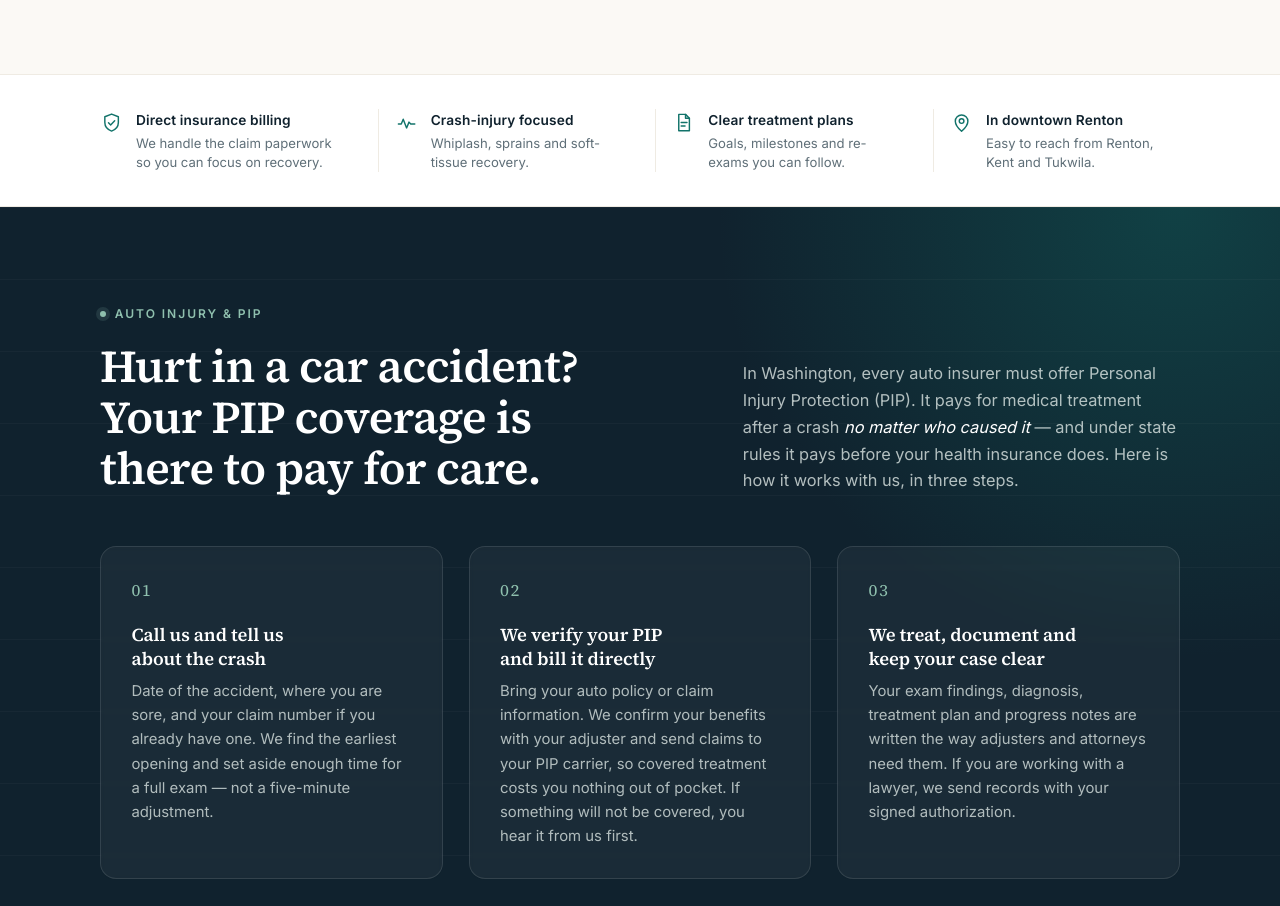
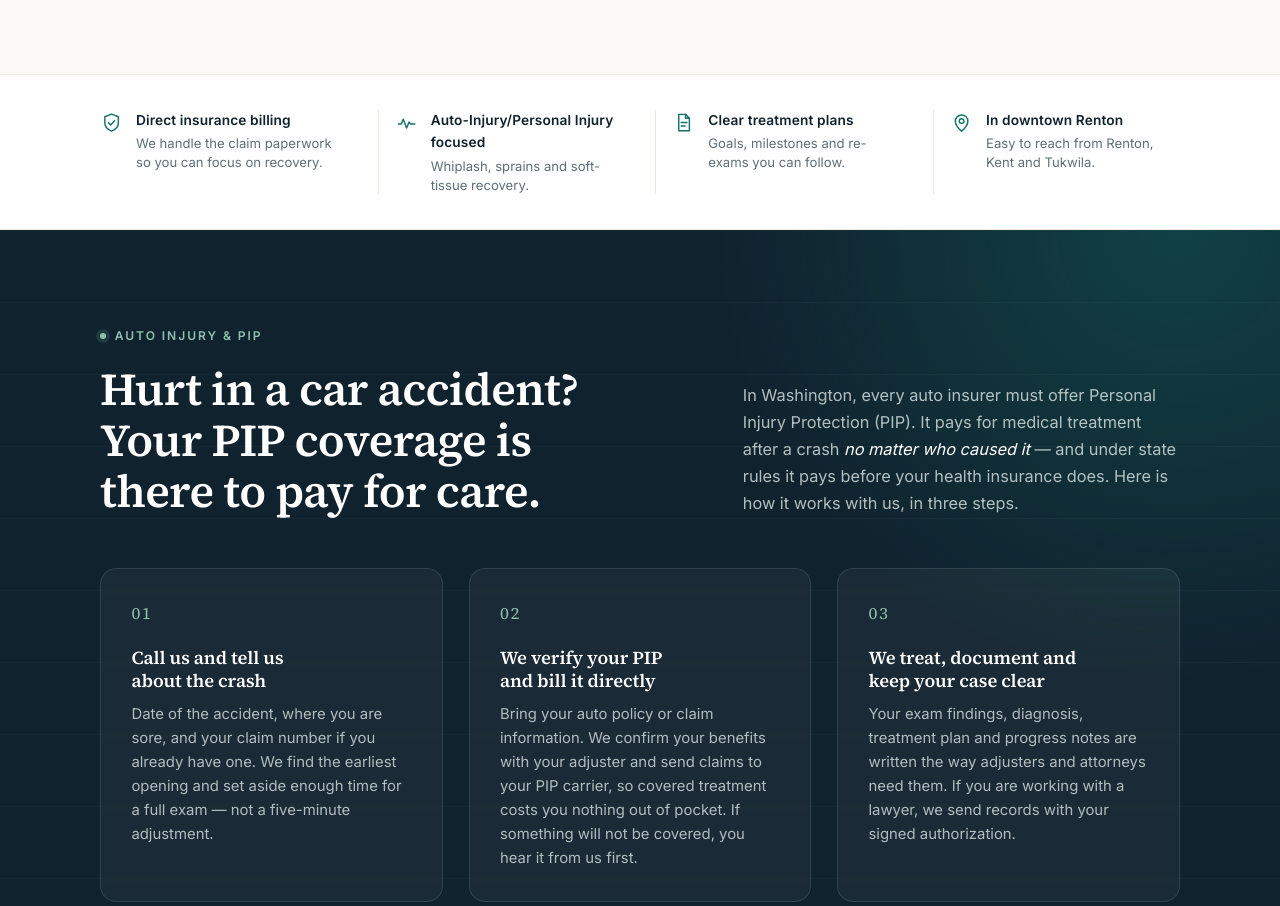
Before and after one commit to therapeakchiro-coder/therapeakchiro, a plain HTML site: page index.html in a window 1280 px wide. Shown: the part 865-1771 px from the top of the page. Drawn offline with Linux system fonts and the light colour scheme.

Commit message:
Trust strip: rename Crash-injury focused to Auto-Injury/Personal Injury focused

```diff
--- a/index.html
+++ b/index.html
@@ -265,7 +265,7 @@
         <div class="trust-item">
           <svg viewBox="0 0 24 24" aria-hidden="true" focusable="false"><path d="M3.5 13.5h3l2-5 3.5 9 2.5-6 1.8 2h4.2"/></svg>
           <div>
-            <strong>Crash-injury focused</strong>
+            <strong>Auto-Injury/Personal Injury focused</strong>
             <span>Whiplash, sprains and soft-tissue recovery.</span>
           </div>
         </div>
```
